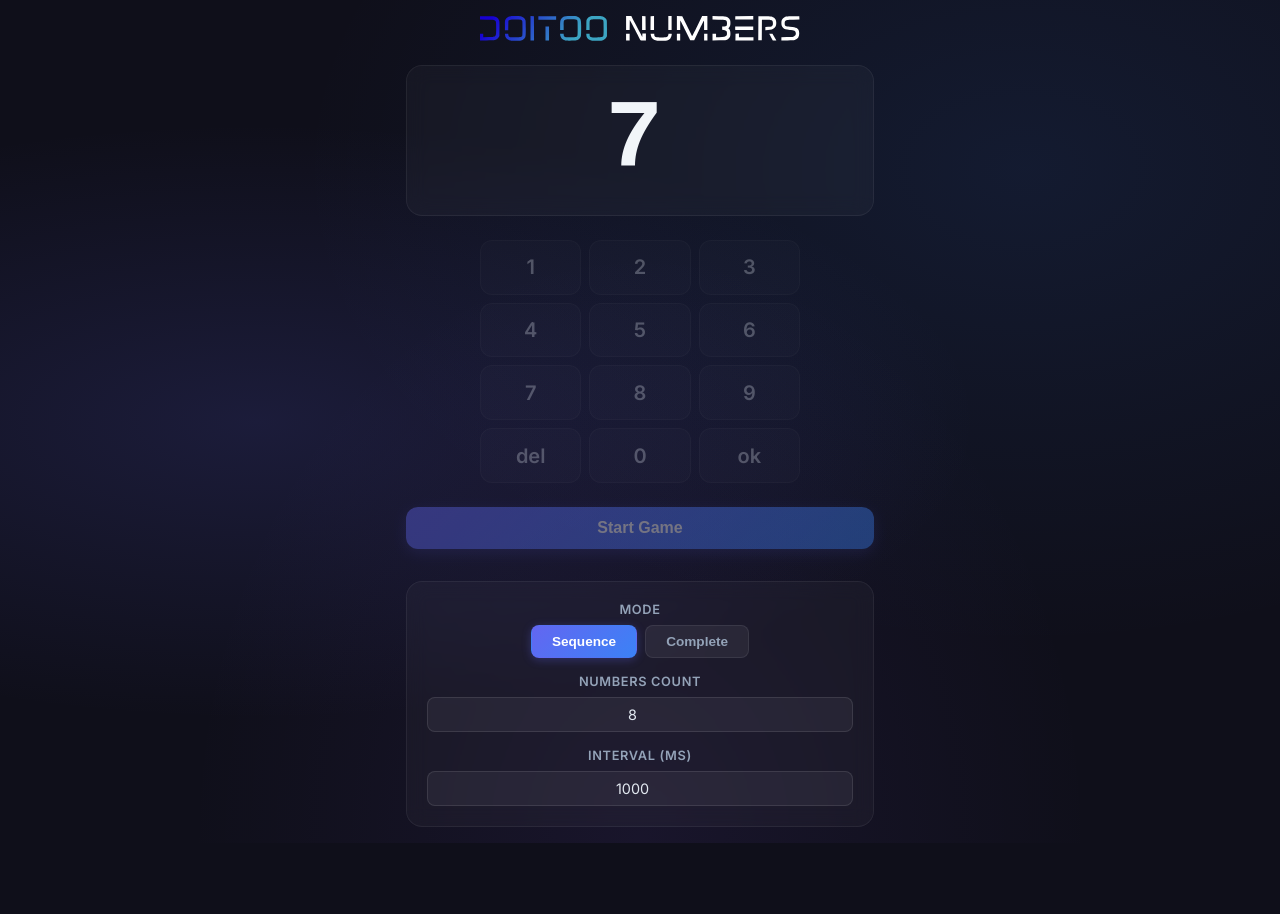
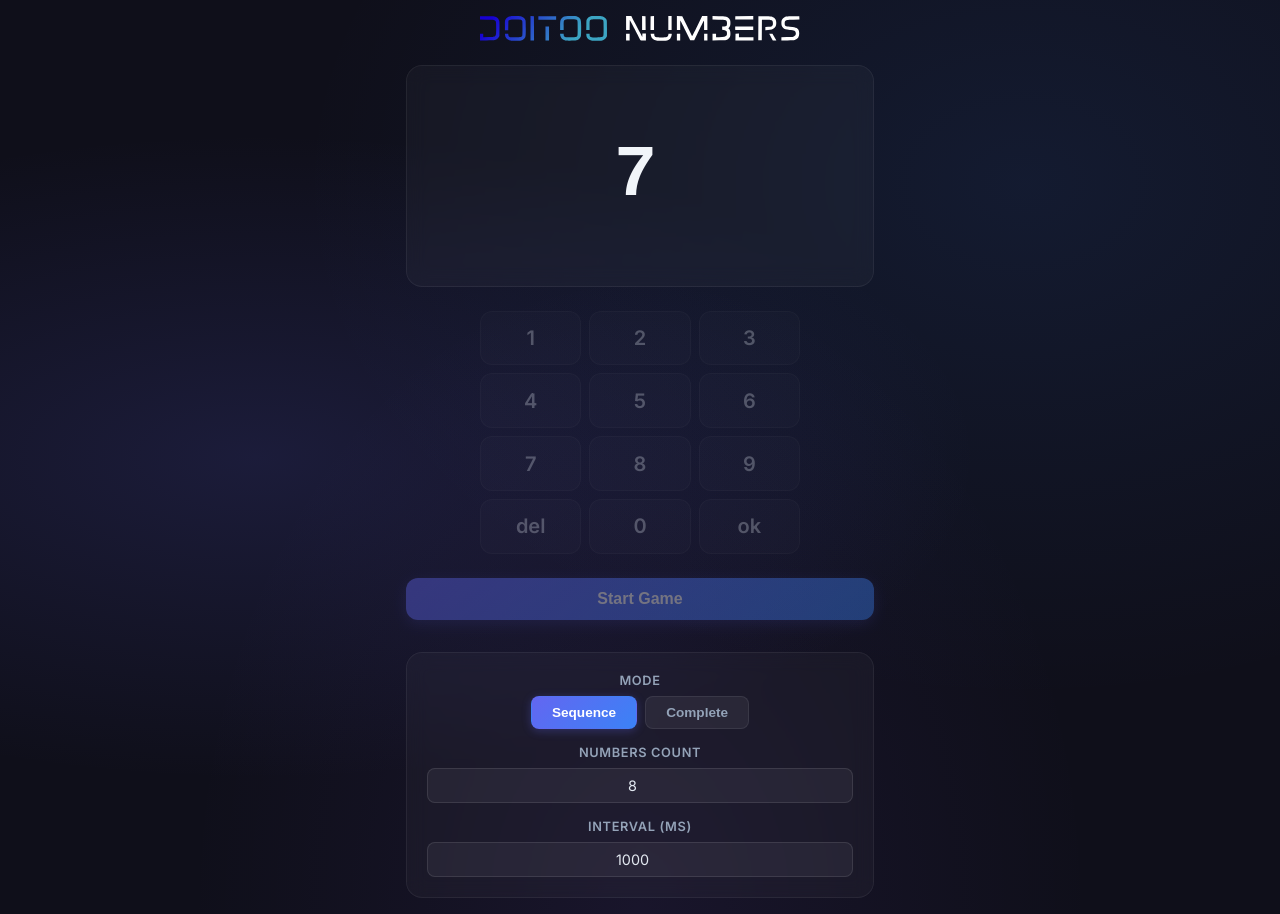
Before and after one commit to Mersenne255/doitoo-games, an Angular app: page / in a window 1280 px wide. Both pictures are taken after a click on the button "Start Game". Before the commit the page ends 843 px from the top, so only its background shows below. Built offline with nearby package versions, Linux system fonts and the light colour scheme.

Commit message:
dynamic number computation

```diff
--- a/src/app/components/display/display.component.html
+++ b/src/app/components/display/display.component.html
@@ -1,6 +1,6 @@
-<div class="display-container">
+<div class="display-container" #container>
   @if (showSequenceOverlay()) {
-    <div class="sequence-overlay">{{ displayValue() }}</div>
+    <div class="sequence-overlay" [style.font-size]="overlayFontSize()">{{ displayValue() }}</div>
   }
   <div class="number-line" [style.font-size]="fontSize()" [style.visibility]="showSequenceOverlay() ? 'hidden' : 'visible'">
     @if (stage() === 'result' && result() && !result()!.correct) {
--- a/src/app/components/display/display.component.scss
+++ b/src/app/components/display/display.component.scss
@@ -25,7 +25,6 @@
   justify-content: center;
   font-family: 'JetBrains Mono', 'Fira Code', monospace;
   font-weight: 600;
-  font-size: 6rem;
   line-height: 1;
   color: #f1f5f9;
   letter-spacing: 0.12em;
--- a/src/app/components/display/display.component.ts
+++ b/src/app/components/display/display.component.ts
@@ -1,10 +1,29 @@
-import { Component, ChangeDetectionStrategy, input, computed } from '@angular/core';
+import {
+  Component,
+  ChangeDetectionStrategy,
+  input,
+  computed,
+  signal,
+  ElementRef,
+  AfterViewInit,
+  OnDestroy,
+  NgZone,
+  ViewChild,
+} from '@angular/core';
 import { GameStage, GameMode, GameResult } from '../../models/game.models';
 
 interface FeedbackDigit {
   char: string;
   wrong: boolean;
 }
+
+const FONT_FAMILY = "'JetBrains Mono', 'Fira Code', monospace";
+const FONT_WEIGHT = '600';
+const LETTER_SPACING_EM = 0.12;
+const REFERENCE_PX = 100; // measure at 100px for precision
+const MAX_FONT_PX = 72;
+const MIN_FONT_PX = 14;
+const OVERLAY_MAX_PX = 96;
 
 @Component({
   selector: 'app-display',
@@ -13,13 +32,21 @@ interface FeedbackDigit {
   templateUrl: './display.component.html',
   styleUrl: './display.component.scss',
 })
-export class DisplayComponent {
+export class DisplayComponent implements AfterViewInit, OnDestroy {
   displayValue = input<string>('');
   inputValue = input<string>('');
   stage = input<GameStage>('idle');
   mode = input<GameMode>('sequence');
   result = input<GameResult | null>(null);
   numberLength = input<number>(8);
+
+  @ViewChild('container', { static: true }) containerRef!: ElementRef<HTMLElement>;
+
+  private containerWidth = signal(0);
+  private digitWidthAtRef = 0; // width of one digit (incl. letter-spacing) at REFERENCE_PX
+  private resizeObserver: ResizeObserver | null = null;
+
+  constructor(private ngZone: NgZone) {}
 
   feedbackDigits = computed<FeedbackDigit[]>(() => {
     const r = this.result();
@@ -42,14 +69,74 @@ export class DisplayComponent {
     return this.inputValue();
   });
 
+  /** Measured font size for the number lines */
   fontSize = computed(() => {
-    const len = this.numberLength();
-    if (len <= 3) return '4.5rem';
-    if (len <= 5) return '3.8rem';
-    if (len <= 7) return '3.2rem';
-    if (len <= 9) return '2.8rem';
-    if (len <= 12) return '2.2rem';
-    if (len <= 16) return '1.6rem';
-    return '1.2rem';
+    const cw = this.containerWidth();
+    if (!cw || !this.digitWidthAtRef) return `${MAX_FONT_PX}px`;
+    return `${this.calcFontPx(this.numberLength(), cw)}px`;
   });
+
+  /** Measured font size for the sequence overlay (single number, can be bigger) */
+  overlayFontSize = computed(() => {
+    const cw = this.containerWidth();
+    if (!cw || !this.digitWidthAtRef) return `${OVERLAY_MAX_PX}px`;
+    // overlay shows one digit at a time, but cap it
+    const px = Math.min(this.calcFontPx(1, cw), OVERLAY_MAX_PX);
+    return `${px}px`;
+  });
+
+  ngAfterViewInit(): void {
+    this.measureDigitWidth();
+    this.observeResize();
+  }
+
+  ngOnDestroy(): void {
+    this.resizeObserver?.disconnect();
+  }
+
+  /**
+   * Render a probe span off-screen at REFERENCE_PX, measure one digit's advance width.
+   * We measure "0" repeated 10 times and divide by 10 for sub-pixel accuracy.
+   */
+  private measureDigitWidth(): void {
+    const probe = document.createElement('span');
+    probe.style.cssText = `
+      position: absolute;
+      top: -9999px;
+      left: -9999px;
+      visibility: hidden;
+      white-space: nowrap;
+      font-family: ${FONT_FAMILY};
+      font-weight: ${FONT_WEIGHT};
+      font-size: ${REFERENCE_PX}px;
+      letter-spacing: ${LETTER_SPACING_EM}em;
+    `;
+    probe.textContent = '0000000000';
+    document.body.appendChild(probe);
+    this.digitWidthAtRef = probe.getBoundingClientRect().width / 10;
+    document.body.removeChild(probe);
+  }
+
+  /** Watch the container element for size changes */
+  private observeResize(): void {
+    const el = this.containerRef.nativeElement;
+    // read initial width
+    this.containerWidth.set(el.clientWidth);
+
+    this.resizeObserver = new ResizeObserver((entries) => {
+      const width = entries[0]?.contentRect.width ?? 0;
+      this.ngZone.run(() => this.containerWidth.set(width));
+    });
+    this.resizeObserver.observe(el);
+  }
+
+  /** Calculate the font size in px that fits `digitCount` digits into `availableWidth` */
+  private calcFontPx(digitCount: number, availableWidth: number): number {
+    // digitWidthAtRef is the width of one digit at REFERENCE_PX
+    // At font-size F, one digit width = digitWidthAtRef * (F / REFERENCE_PX)
+    // Total width for N digits = N * digitWidthAtRef * (F / REFERENCE_PX)
+    // Solve for F: F = availableWidth * REFERENCE_PX / (N * digitWidthAtRef)
+    const idealPx = (availableWidth * REFERENCE_PX) / (digitCount * this.digitWidthAtRef);
+    return Math.max(MIN_FONT_PX, Math.min(MAX_FONT_PX, Math.floor(idealPx)));
+  }
 }
```
